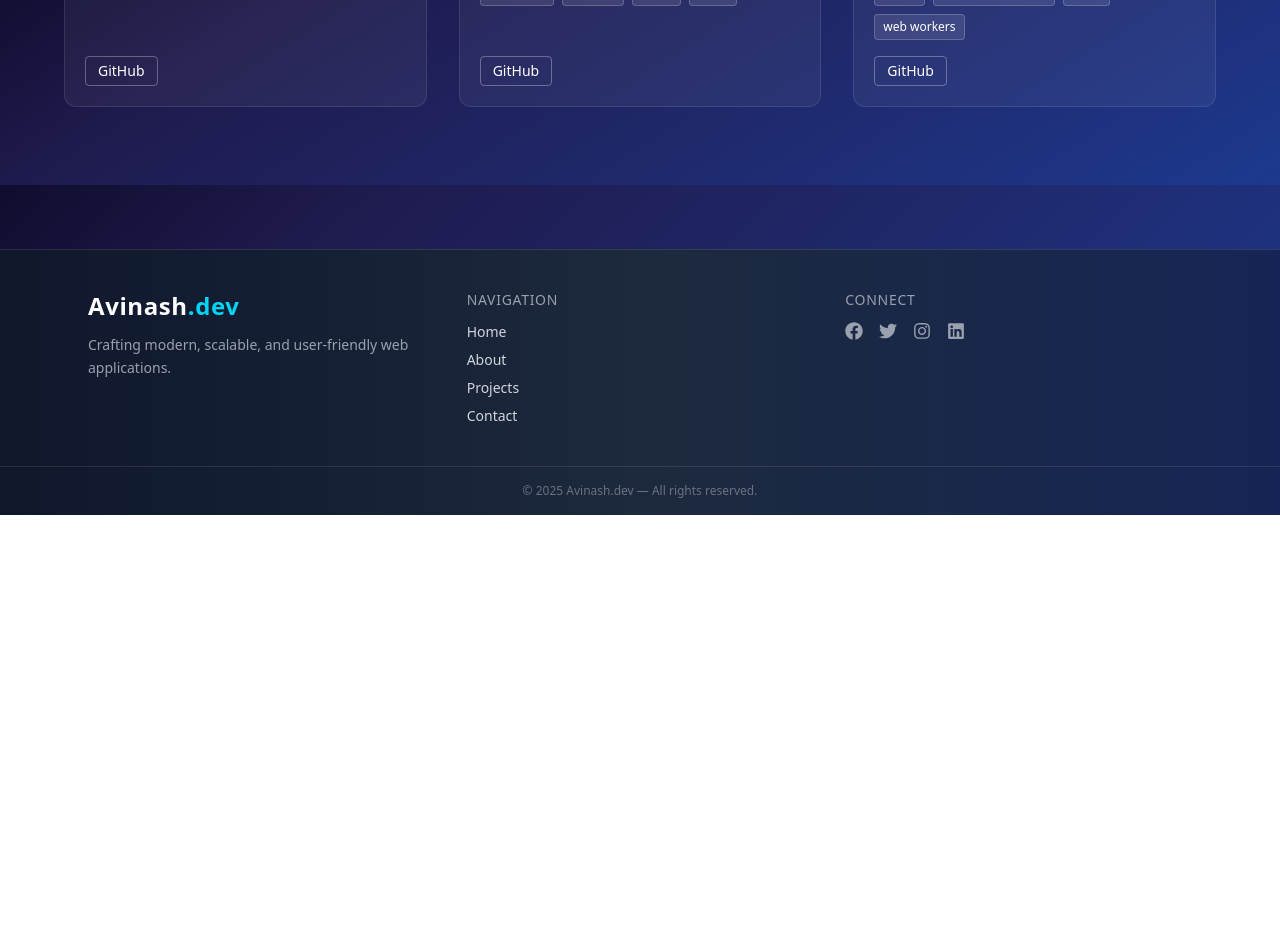
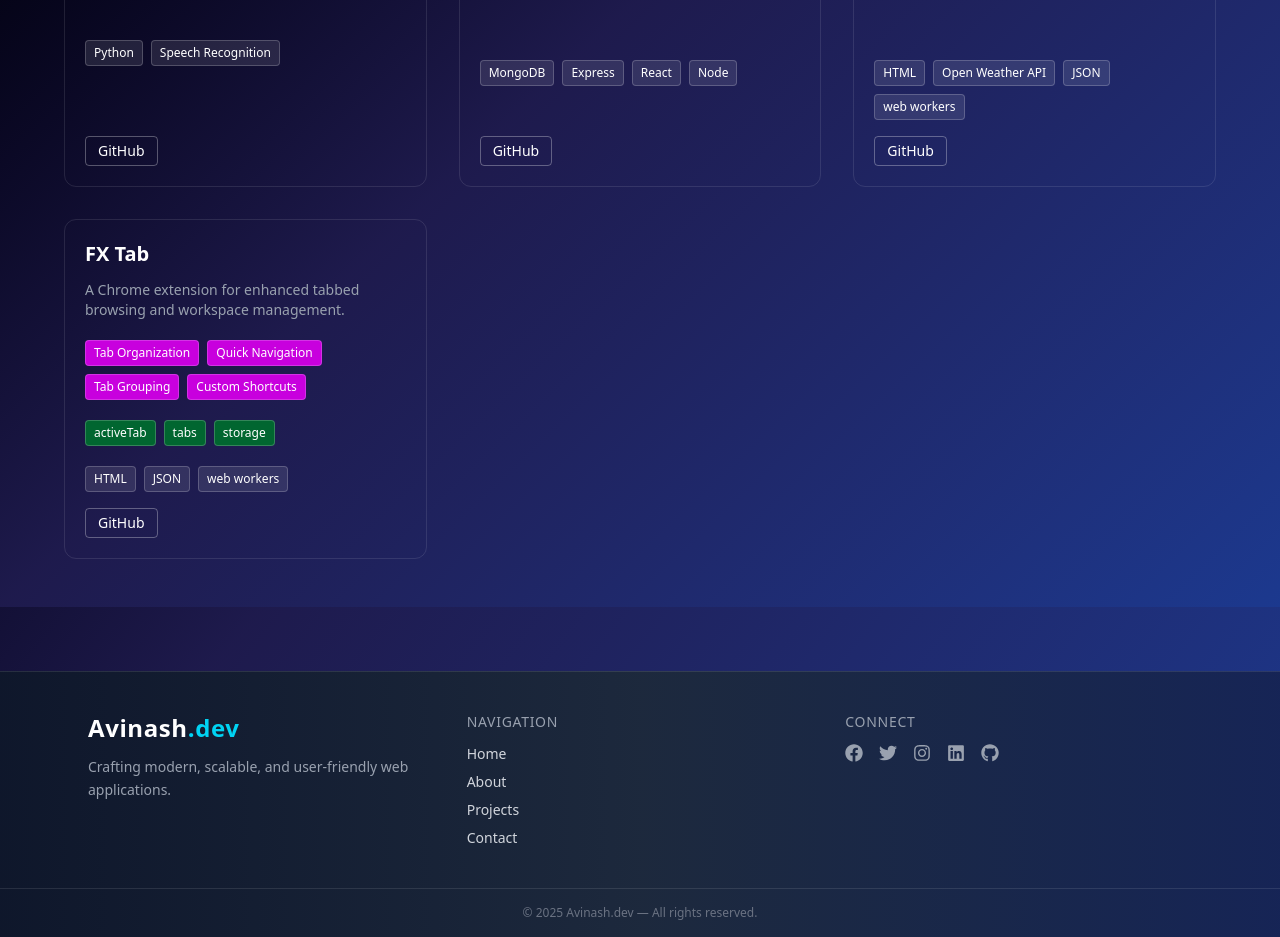
Before and after one commit to webdevavi96/My-Portfolio, a React (Vite) app: page /projects in a window 1280 px wide. Shown: the part 680-1617 px from the top of the page. Before the commit the page ends 1195 px from the top, so only its background shows below. Built offline with nearby package versions, Linux system fonts and the light colour scheme.

Commit message:
Updated project section and add github profile in footer

```diff
--- a/src/components/Footer/Footer.jsx
+++ b/src/components/Footer/Footer.jsx
@@ -1,5 +1,5 @@
 import React from "react";
-import { FaFacebook, FaTwitter, FaInstagram, FaLinkedin } from "react-icons/fa";
+import { FaFacebook, FaTwitter, FaInstagram, FaLinkedin, FaGithub } from "react-icons/fa";
 import { Link } from "react-router-dom";
 
 function Footer() {
@@ -71,6 +71,9 @@ function Footer() {
             <a href="https://www.linkedin.com/in/avinash-chaurasiya-72b648247/" className="text-gray-400 hover:text-blue-600 transition">
               <FaLinkedin />
             </a>
+            <a href="https://github.com/webdevavi96" className="text-gray-400 hover:text-black transition">
+              <FaGithub />
+            </a>
           </div>
         </div>
 
--- a/src/pages/Projects/Projects.jsx
+++ b/src/pages/Projects/Projects.jsx
@@ -57,6 +57,15 @@ function Projects() {
       tech: ["HTML", "Open Weather API", "JSON", "web workers"],
       github: "https://github.com/webdevavi96/Anima",
     },
+    {
+      title: "FX Tab",
+      description:
+        "A Chrome extension for enhanced tabbed browsing and workspace management.",
+      features: ["Tab Organization", "Quick Navigation", "Tab Grouping", "Custom Shortcuts"],
+      permissions: ["activeTab", "tabs", "storage"],
+      tech: ["HTML", "JSON", "web workers"],
+      github: "https://github.com/webdevavi96/FXTab",
+    },
   ];
 
   return (
@@ -93,7 +102,7 @@ function Projects() {
             key={index}
             variants={item}
             whileHover={{ scale: 1.03 }}
-            className={`rounded-xl p-5 border border-white/10 bg-white/5 hover:bg-white/10 transition flex flex-col justify-between ${project.featured ? "lg:col-span-2" : ""
+            className={`rounded-xl p-5 border border-white/10 flex flex-col justify-between ${project.featured ? "lg:col-span-2" : ""
               }`}
           >
             <div className="space-y-3">
@@ -103,7 +112,31 @@ function Projects() {
                 {project.description}
               </p>
 
+              <div className="flex flex-wrap gap-2 pt-2">
+                {project.features?.map((t, i) => (
+                  <span
+                    key={i}
+                    className="text-xs px-2 py-1 bg-fuchsia-600 rounded border border-white/20"
+                  >
+                    {t}
+                  </span>
+                ))}
+              </div>
+
+              <div className="flex flex-wrap gap-2 pt-2">
+                {project.permissions?.map((t, i) => (
+                  <span
+                    key={i}
+                    className="text-xs px-2 py-1 bg-green-800 rounded border border-white/20"
+                  >
+                    {t}
+                  </span>
+                ))}
+              </div>
+
+
               {/* TECH STACK */}
+
               <div className="flex flex-wrap gap-2 pt-2">
                 {project.tech.map((t, i) => (
                   <span
```
